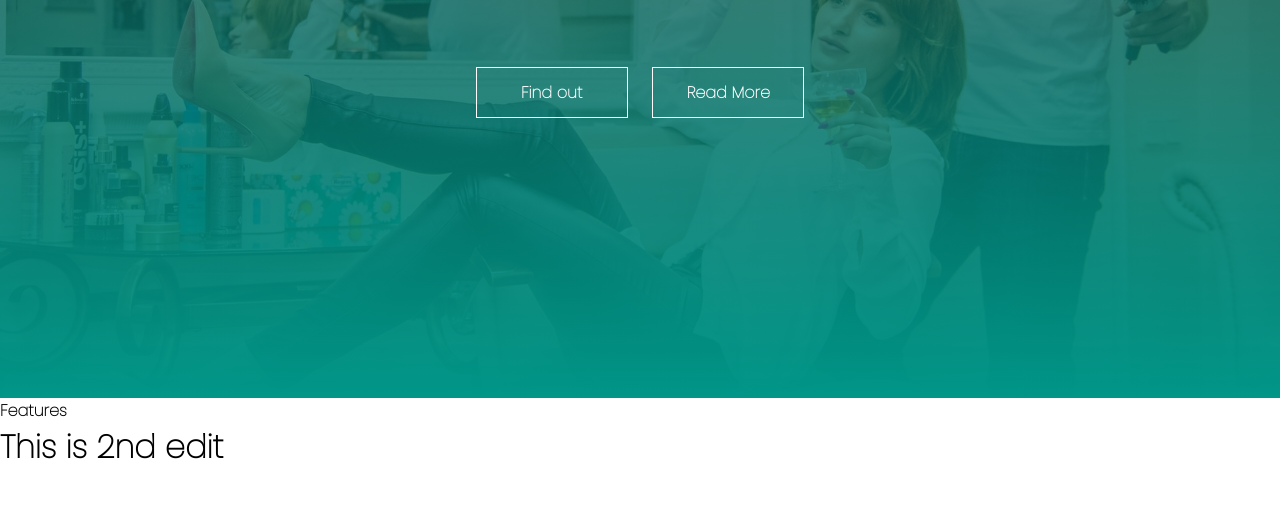
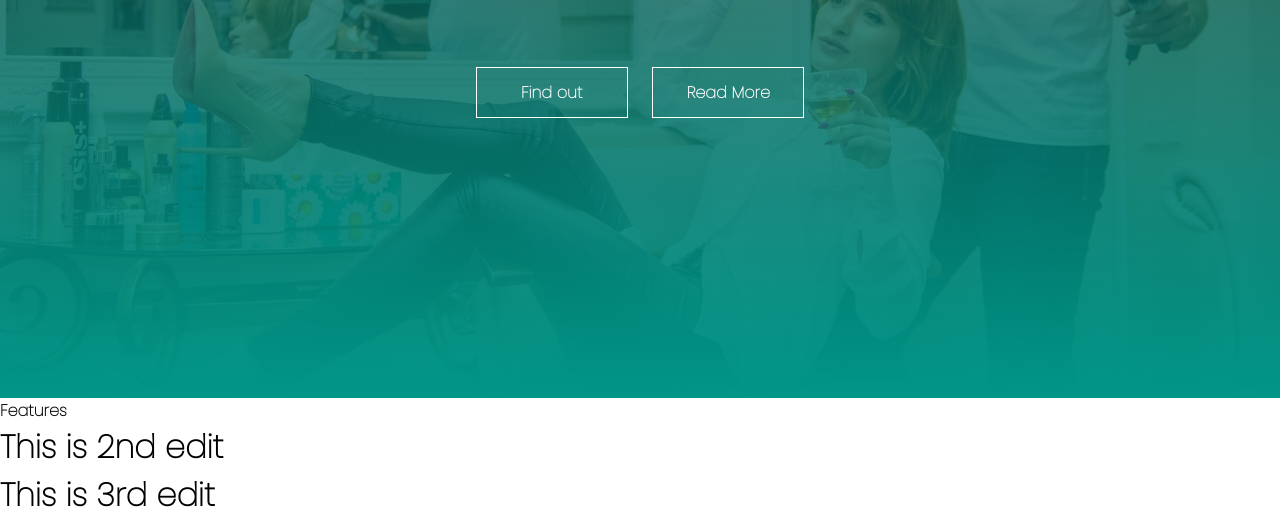
Before and after one commit to toushif468/project-6, a plain HTML site: page index.html in a window 1280 px wide. Shown: the part 402-921 px from the top of the page. Before the commit the page ends 873 px from the top, so only its background shows below. Drawn offline with Linux system fonts and the light colour scheme.

Commit message:
23/01/2024

```diff
--- a/index.html
+++ b/index.html
@@ -48,6 +48,7 @@
 <h1>This is 2nd edit</h1>
 
 
+<h1>This is 3rd edit</h1>
 
   <script>
     var menuBtn = document.getElementById("menuBtn")
```
